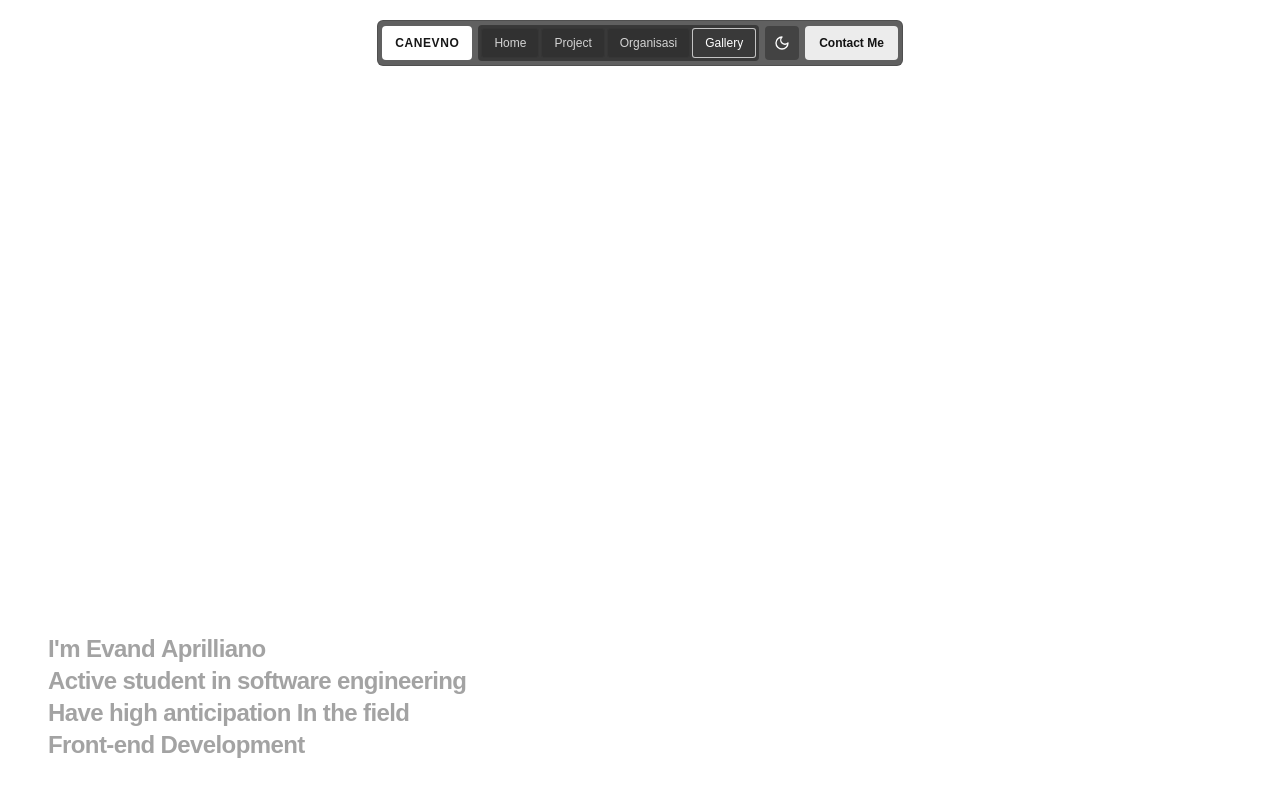
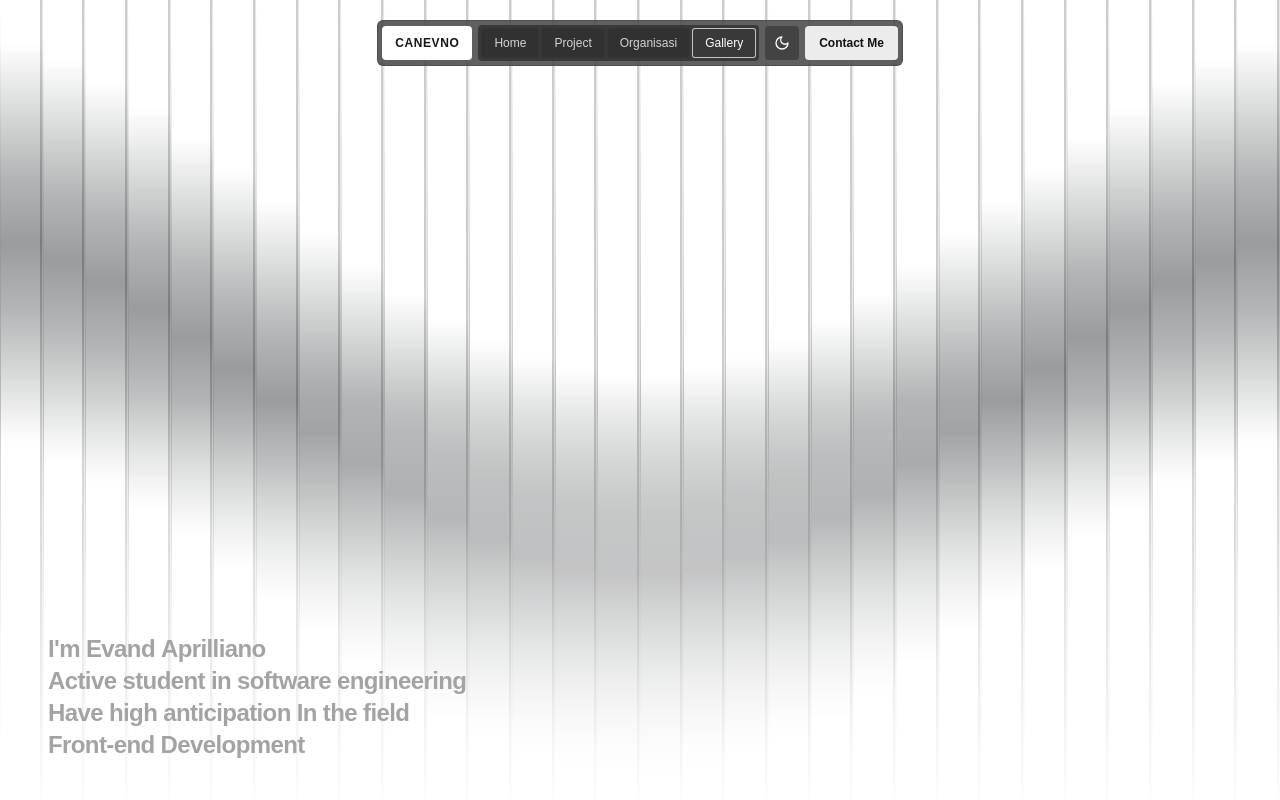
Before and after one commit to canevno/canevno, an Astro site: page / in a window 1280 px wide. Shown: the top 800 px of the page. Built offline with nearby package versions, Linux system fonts and the light colour scheme; Astro itself is replaced by a stand-in of ours; a web font is replaced by a local one.

Commit message:
commit semua file

```diff
--- a/src/components/Hero.jsx
+++ b/src/components/Hero.jsx
@@ -15,11 +15,12 @@ export default function Hero() {
     "Front-end Development"
   ];
 
+  const slatCount = 30;
+
   useEffect(() => {
     let ctx;
 
     const buildAnimation = () => {
-      // Hapus inline style warna GSAP yang lama agar tidak mengunci warna tema baru
       if (ctx) ctx.revert();
 
       const isDark = document.documentElement.classList.contains('dark');
@@ -27,10 +28,9 @@ export default function Hero() {
 
       ctx = gsap.context(() => {
         if (isDark) {
-          // DARK MODE (2 SEGMEN): Abu-abu (#525252) -> Putih (#ffffff)
           gsap.fromTo(
             words,
-            { color: '#525252' },
+            { color: '#898A8C' },
             {
               color: '#ffffff',
               stagger: 0.1,
@@ -44,15 +44,14 @@ export default function Hero() {
             }
           );
         } else {
-          // LIGHT MODE (3 SEGMEN): Putih Samar (#e5e5e5) -> Abu-abu (#737373) -> Hitam (#0a0a0a)
           gsap.fromTo(
             words,
-         { color: '#a3a3a3' },
-        {
-            keyframes: [
-            { color: '#525252', duration: 0.5 },
-            { color: '#0a0a0a', duration: 0.5 }
-            ],
+            { color: '#a3a3a3' },
+            {
+              keyframes: [
+                { color: '#545A5B', duration: 0.5 },
+                { color: '#06151E', duration: 0.5 }
+              ],
               stagger: 0.1,
               ease: 'power1.inOut',
               scrollTrigger: {
@@ -67,10 +66,8 @@ export default function Hero() {
       }, containerRef);
     };
 
-    // Jalankan inisialisasi animasi pertama kali
     buildAnimation();
 
-    // Deteksi perubahan kelas 'dark' pada tag <html> secara realtime
     const observer = new MutationObserver((mutations) => {
       mutations.forEach((mutation) => {
         if (mutation.attributeName === 'class') {
@@ -92,9 +89,48 @@ export default function Hero() {
     <section
       ref={containerRef}
       id="home"
-      className="relative w-full h-[100dvh] flex flex-col justify-end items-start px-6 sm:px-10 md:px-12 pb-8 md:pb-10 bg-white dark:bg-[#0a0a0a] transition-colors duration-400"
+      className="relative w-full h-[100dvh] flex flex-col justify-end items-start px-6 sm:px-10 md:px-12 pb-8 md:pb-10 bg-white dark:bg-[#06151E] transition-colors duration-400 overflow-hidden"
     >
-      <div ref={textRef} className="text-left flex flex-col gap-0.5 max-w-xl lg:max-w-2xl">
+      {/* BACKGROUND REFRACTED GLASS (z-0 agar berada di atas bg section) */}
+      <div className="absolute inset-0 z-0 pointer-events-none select-none overflow-hidden">
+        <div className="flex w-full h-full">
+          {Array.from({ length: slatCount }).map((_, index) => {
+            const normalizedIndex = (index / (slatCount - 1)) * 2 - 1;
+            const waveOffset = Math.cos(normalizedIndex * Math.PI * 0.85) * 22;
+
+            return (
+              <div
+                key={index}
+                className="flex-1 h-full relative border-r border-[#898A8C]/20 dark:border-[#898A8C]/15"
+                style={{
+                  background: `linear-gradient(
+                    180deg,
+                    transparent 0%,
+                    transparent ${25 + waveOffset}%,
+                    rgba(84, 90, 91, 0.45) ${42 + waveOffset}%,
+                    rgba(137, 138, 140, 0.85) ${50 + waveOffset}%,
+                    rgba(84, 90, 91, 0.45) ${58 + waveOffset}%,
+                    transparent ${75 + waveOffset}%,
+                    transparent 100%
+                  )`
+                }}
+              >
+                {/* Highlight Kiri */}
+                <div className="absolute inset-y-0 left-0 w-[1px] bg-gradient-to-b from-transparent via-[#898A8C]/50 to-transparent" />
+
+                {/* Bayangan Kanan */}
+                <div className="absolute inset-y-0 right-0 w-[2px] bg-black/20 dark:bg-black/70" />
+              </div>
+            );
+          })}
+        </div>
+
+        {/* Shadow Overlay Bawah */}
+        <div className="absolute inset-0 bg-gradient-to-b from-transparent via-transparent to-white/95 dark:to-[#06151E] transition-colors duration-400" />
+      </div>
+
+      {/* GSAP TEXT CONTENT (z-10 di atas background) */}
+      <div ref={textRef} className="text-left flex flex-col gap-0.5 max-w-xl lg:max-w-2xl relative z-10">
         {lines.map((line, lineIndex) => (
           <h1
             key={lineIndex}
```
